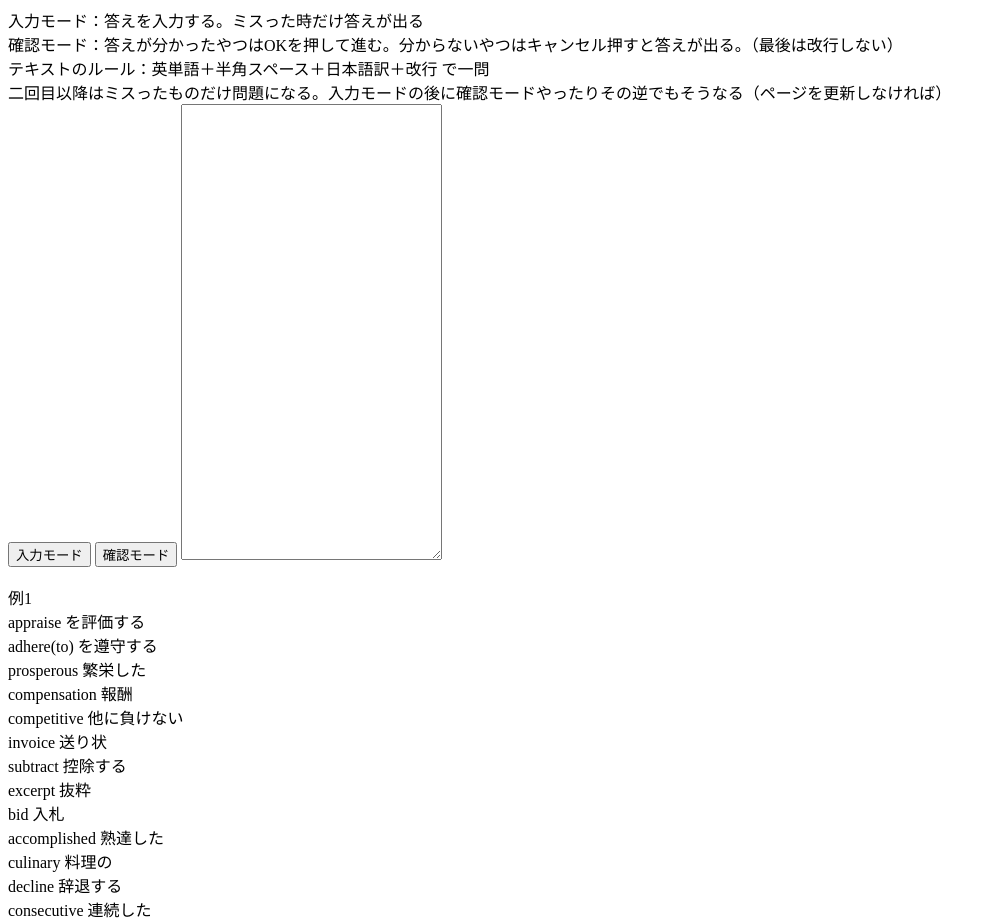
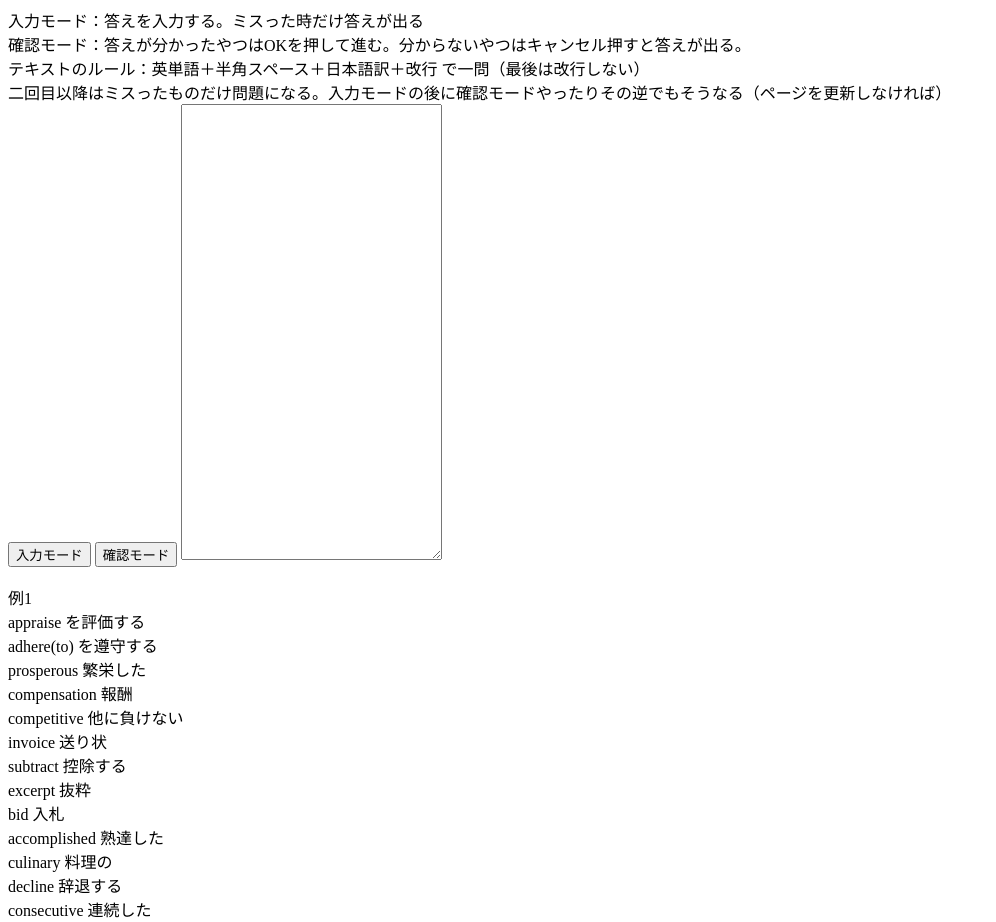
Before and after one commit to Kuro-T/Kuro-T.github.io, a plain HTML site: page index.html in a window 1280 px wide. Shown: the top 922 px of the page, without its empty margins (0-996 px from the left). Drawn offline with Linux system fonts and the light colour scheme.

Commit message:
Update index.html

```diff
--- a/index.html
+++ b/index.html
@@ -7,8 +7,8 @@
 </head>
 <body>
   <p1>入力モード：答えを入力する。ミスった時だけ答えが出る<br>
-  確認モード：答えが分かったやつはOKを押して進む。分からないやつはキャンセル押すと答えが出る。（最後は改行しない）<br>
-  テキストのルール：英単語＋半角スペース＋日本語訳＋改行 で一問<br>
+  確認モード：答えが分かったやつはOKを押して進む。分からないやつはキャンセル押すと答えが出る。<br>
+  テキストのルール：英単語＋半角スペース＋日本語訳＋改行 で一問（最後は改行しない）<br>
   二回目以降はミスったものだけ問題になる。入力モードの後に確認モードやったりその逆でもそうなる（ページを更新しなければ）<br></p1>
   <button type="button" onclick="input()">入力モード</button>
   <button type="button" onclick="conf()">確認モード</button>
```
